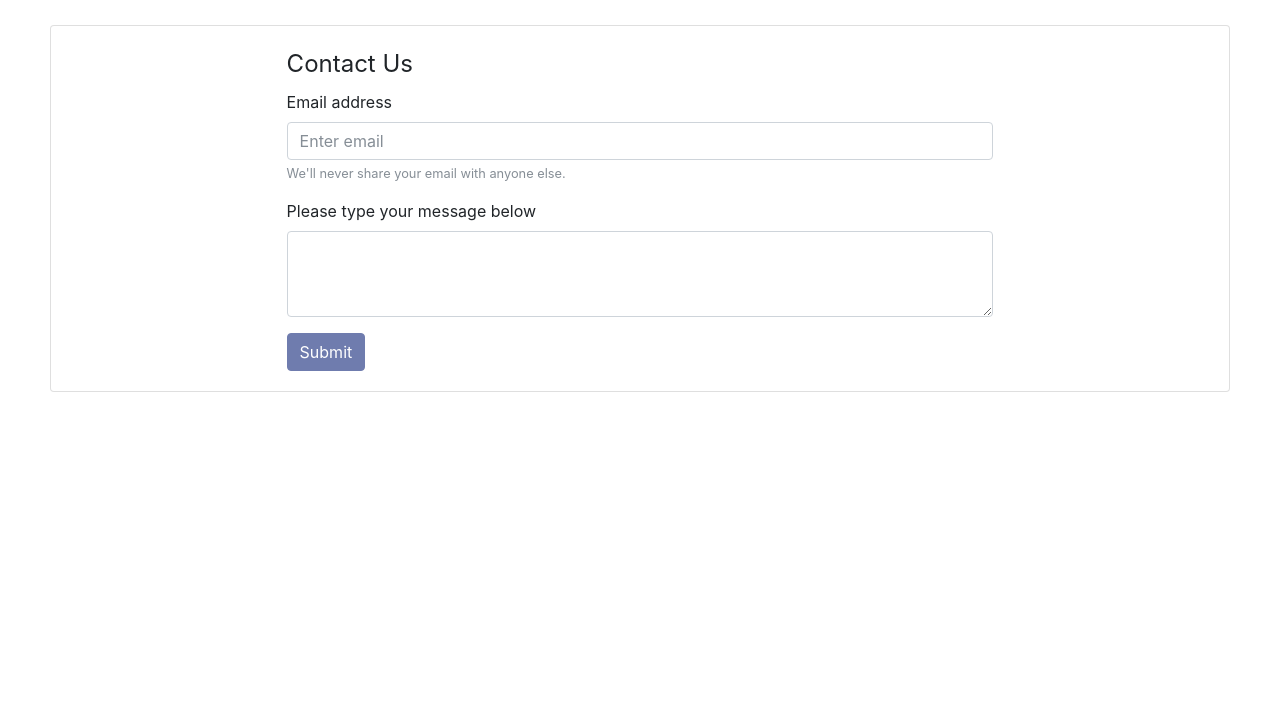
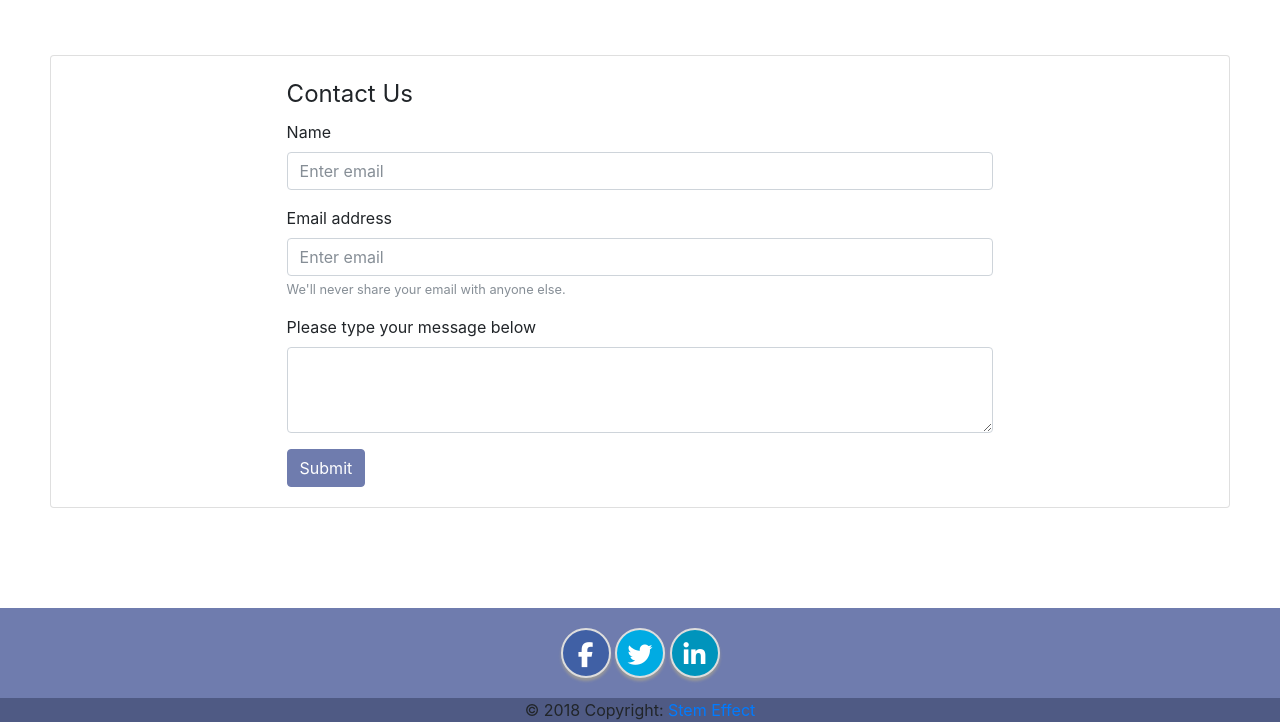
Before and after one commit to reickstyler/stem-effect, a plain HTML site: page contact/index.html in a window 1280 px wide. Shown: the part 161-883 px from the top of the page. Before the commit the page ends 800 px from the top, so only its background shows below. Drawn offline with nearby package versions, Linux system fonts and the light colour scheme.

Commit message:
email and footer
Added email contact functionality and added footer on pages.

```diff
--- a/contact/index.html
+++ b/contact/index.html
@@ -15,6 +15,7 @@
     <!-- Bootstrap CSS -->
     <link rel="stylesheet" href="https://maxcdn.bootstrapcdn.com/bootstrap/4.0.0-beta.2/css/bootstrap.min.css" integrity="sha384-PsH8R72JQ3SOdhVi3uxftmaW6Vc51MKb0q5P2rRUpPvrszuE4W1povHYgTpBfshb" crossorigin="anonymous">
     <script src="https://maxcdn.bootstrapcdn.com/bootstrap/4.0.0-beta.2/js/bootstrap.min.js" integrity="sha384-alpBpkh1PFOepccYVYDB4do5UnbKysX5WZXm3XxPqe5iKTfUKjNkCk9SaVuEZflJ" crossorigin="anonymous"></script>
+    <script src="https://use.fontawesome.com/cfaf709848.js"></script>
   </head>
   <body>
     <nav class="navbar navbar-expand-lg navbar-light bg-white">
@@ -38,22 +39,65 @@
     </nav>
 
     <div class="card">
-	    <form class="margin-sizing">
+	    <form class="margin-sizing" action="mailto:stemeffect@gmail.com" method="post" enctype="text/plain">
 	      <fieldset>
 	        <legend>Contact Us</legend>
+          <div class="form-group">
+            <label for="customerName">Name</label>
+            <input type="text" class="form-control" id="customerName" aria-describedby="emailHelp" placeholder="Enter email" name="name">
+          </div>
 	        <div class="form-group">
-	          <label for="exampleInputEmail1">Email address</label>
-	          <input type="email" class="form-control" id="exampleInputEmail1" aria-describedby="emailHelp" placeholder="Enter email">
+	          <label for="customerEmail">Email address</label>
+	          <input type="email" class="form-control" id="customerEmail" aria-describedby="emailHelp" placeholder="Enter email" name="email">
 	          <small id="emailHelp" class="form-text text-muted">We'll never share your email with anyone else.</small>
 	        </div>
 	        <div class="form-group">
 	          <label for="exampleTextarea">Please type your message below</label>
-	          <textarea class="form-control" id="exampleTextarea" rows="3"></textarea>
+	          <textarea class="form-control" id="exampleTextarea" rows="3" name="comment"></textarea>
 	        </div>
 	        <button type="submit" class="btn btn-secondary logo-color submit-form-margin">Submit</button>
 	      </fieldset>
 	    </form>
 	</div>
+
+  <!--Footer-->
+  <footer class="page-footer logo-color center-on-small-only pt-0">
+
+      <!--Footer Links-->
+      <div class="container">
+
+          <!--First row-->
+          <div class="row">
+
+              <!--First column-->
+              <div class="col-md-12">
+
+                  <div class="flex-center">
+
+                     <div id="social">
+                          <a class="facebookBtn smGlobalBtn" href="https://www.facebook.com/stemeffect/" target="_blank" ></a>
+                          <a class="twitterBtn smGlobalBtn" href="#" target="_blank"></a>
+                          <a class="linkedinBtn smGlobalBtn" href="https://www.linkedin.com/in/tylerreicks" target="_blank"></a>
+                        </div>
+
+                  </div>
+              </div>
+              <!--/First column-->
+          </div>
+          <!--/First row-->
+      </div>
+      <!--/Footer Links-->
+
+      <!--Copyright-->
+      <div class="footer-copyright">
+          <div class="container-fluid" style="text-align: center;">
+            © 2018 Copyright: <a href="http://stem-effect.surge.sh"> Stem Effect </a>
+          </div>
+      </div>
+      <!--/Copyright-->
+
+  </footer>
+  <!--/Footer-->
 
     <!-- Optional JavaScript -->
     <!-- jQuery first, then Popper.js, then Bootstrap JS -->
--- a/style.css
+++ b/style.css
@@ -10,6 +10,7 @@
 
 .navbar {
 	padding: 8px 50px 8px 50px !important;
+	margin-bottom: 50px;
 }
 
 .jumbotron {
@@ -31,3 +32,88 @@
 .submit-form-margin {
 	margin-bottom: 20px;
 }
+
+.page-footer {
+	margin-top: 100px !important;
+}
+
+@import url('//maxcdn.bootstrapcdn.com/font-awesome/4.7.0/css/font-awesome.min.css');
+
+#social {
+  margin: 20px 10px;
+  text-align: center;
+}
+
+.smGlobalBtn { /* global button class */
+    display: inline-block;
+    position: relative;
+    cursor: pointer;
+    width: 50px;
+    height: 50px;
+    border:2px solid #ddd; /* add border to the buttons */
+    box-shadow: 0 3px 3px #999;
+    padding: 0px;
+    text-decoration: none;
+    text-align: center;
+    color: #fff;
+    font-size: 25px;
+    font-weight: normal;
+    line-height: 2em;
+    border-radius: 27px;
+    -moz-border-radius:27px;
+    -webkit-border-radius:27px;
+}
+
+/* facebook button class*/
+.facebookBtn{
+    background: #4060A5;
+}
+
+.facebookBtn:before{ /* use :before to add the relevant icons */
+    font-family: "FontAwesome";
+    content: "\f09a"; /* add facebook icon */
+}
+
+.facebookBtn:hover{
+    color: #4060A5;
+    background: #fff;
+    border-color: #4060A5; /* change the border color on mouse hover */
+}
+
+/* twitter button class*/
+.twitterBtn{
+    background: #00ABE3;
+}
+
+.twitterBtn:before{
+      font-family: "FontAwesome";
+      content: "\f099"; /* add twitter icon */
+
+}
+
+.twitterBtn:hover{
+      color: #00ABE3;
+      background: #fff;
+      border-color: #00ABE3;
+}
+
+
+/* linkedin button class*/
+.linkedinBtn{
+    background: #0094BC;
+}
+
+.linkedinBtn:before{
+      font-family: "FontAwesome";
+      content: "\f0e1"; /* add linkedin icon */
+}
+
+.linkedinBtn:hover{
+      color: #0094BC;
+      background: #fff;
+      border-color: #0094BC;
+}
+
+.footer-copyright {
+	background-color: #4f5a84;
+}
```
Also changed, not shown: index.html (+40 -0 lines).
